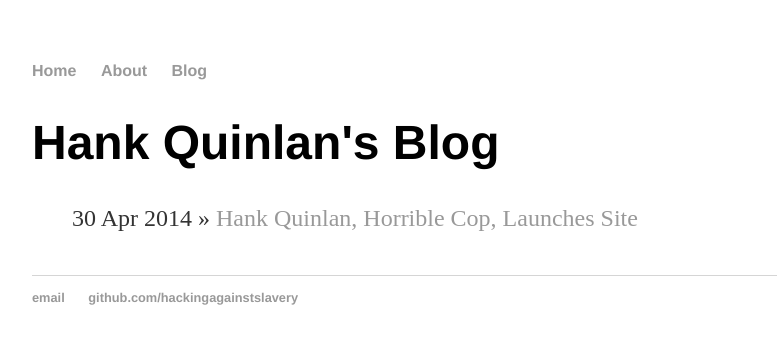
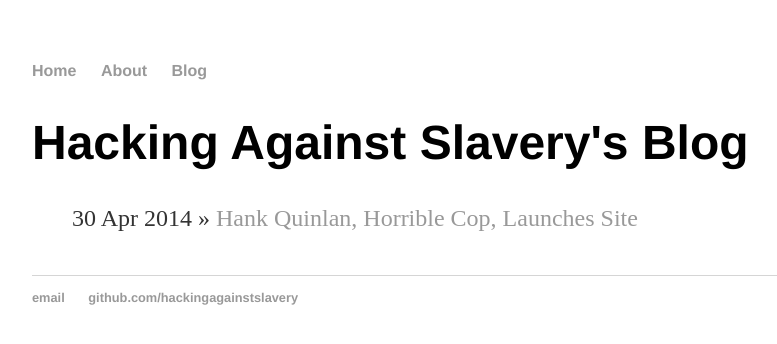
Before and after one commit to jacqueline-homan/hackingagainstslavery.github.io, a Jekyll site: the page built from blog/index.html, in a window 1280 px wide. Shown: the top 344 px of the page, without its empty margins (160-937 px from the left). Built offline with Jekyll 4.4.1, drawn with Linux system fonts in a browser that asks for light colours.

Commit message:
updating blog

```diff
--- a/blog/index.html
+++ b/blog/index.html
@@ -1,6 +1,6 @@
 ---
 layout: default
-title: Hank Quinlan's Blog
+title: Hacking Against Slavery's Blog
 ---
 <h1>{{ page.title }}</h1>
 <ul class="posts">
```
